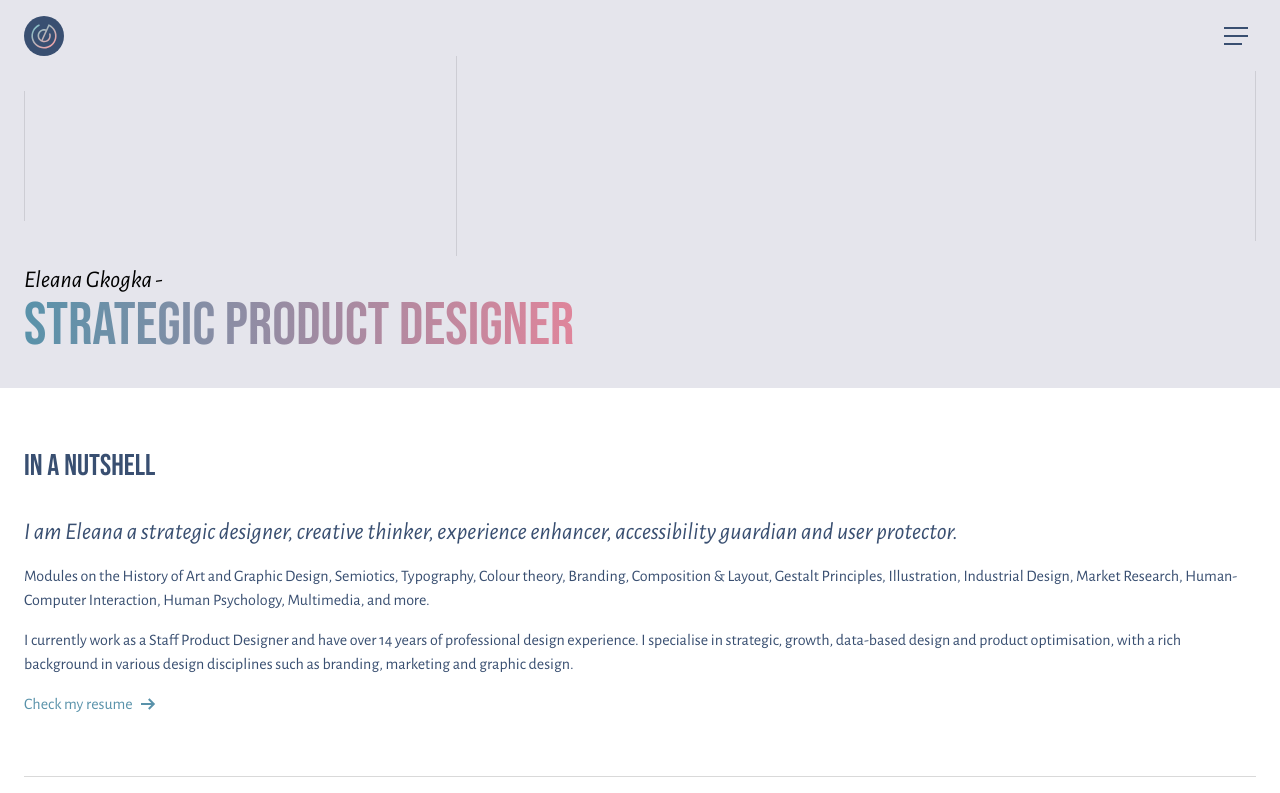
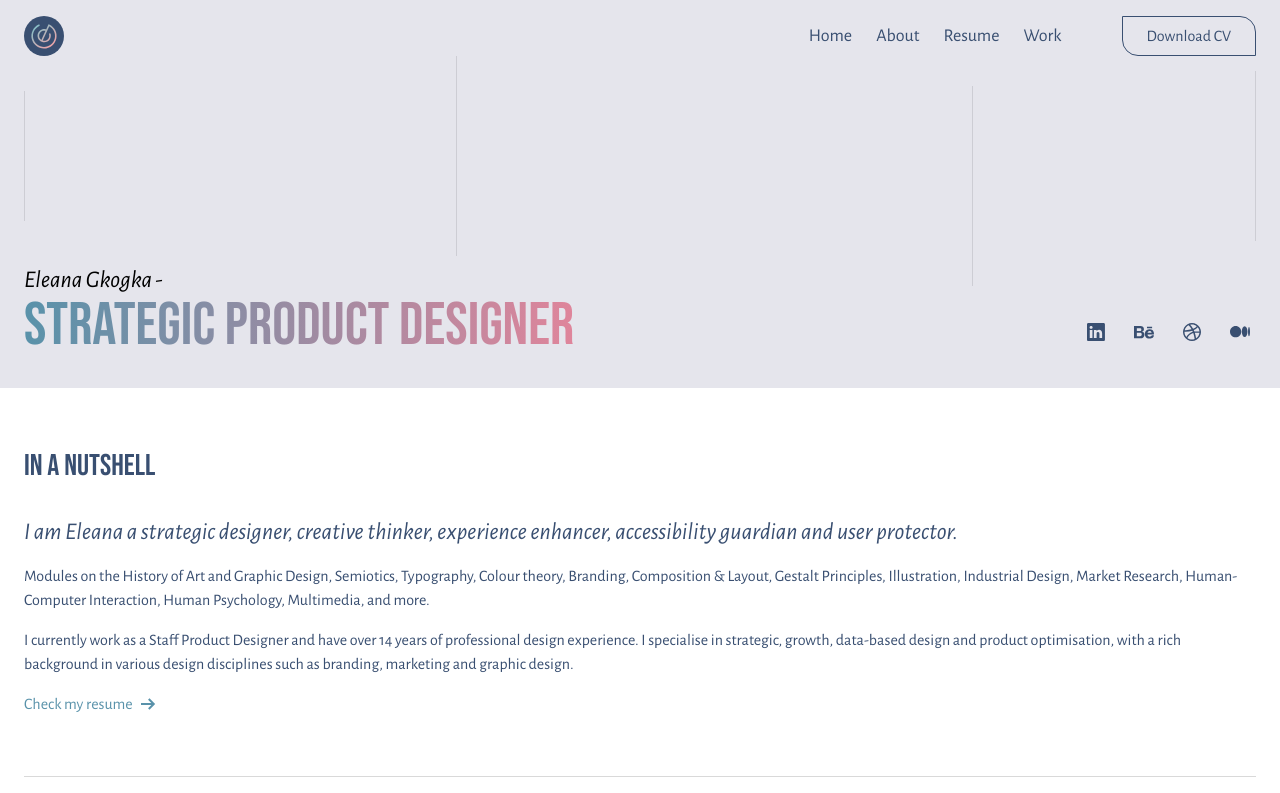
Before and after one commit to Jonur/eleanagkogka, a React (Vite) app: page / in a window 1280 px wide. Shown: the top 793 px of the page. Built offline with nearby package versions, Linux system fonts and the light colour scheme.

Commit message:
Responsive header

```diff
--- a/src/components/Header/Header.tsx
+++ b/src/components/Header/Header.tsx
@@ -2,11 +2,13 @@ import React, { useState } from 'react';
 import { Link } from 'react-router-dom';
 
 import { Close, Menu } from 'src/components/Icons';
+import { useWindowDimensions } from 'src/hooks';
 import { Route } from 'src/types';
 
 import SocialMedia from './SocialMedia';
 
 const Header: React.FC = () => {
+  const { onLargeScreen } = useWindowDimensions();
   const [menuVisible, setMenuVisible] = useState(false);
 
   return (
@@ -15,6 +17,8 @@ const Header: React.FC = () => {
         <Link to={Route.ROOT}>
           <img src="/logo.svg" className="w-10 h-10" />
         </Link>
+
+        {!onLargeScreen() && (
           <button
             aria-label="Display menu"
             onClick={() => setMenuVisible(true)}
@@ -22,9 +26,11 @@ const Header: React.FC = () => {
           >
             <Menu className="text-dark-blue" />
           </button>
+        )}
 
-        {menuVisible && (
-          <div className="absolute bg-dark-blue w-full h-full left-0 top-0 pt-4 px-6 pb-16 z-10 flex flex-col justify-between items-end">
+        {(menuVisible || onLargeScreen()) && (
+          <div className="absolute bg-dark-blue lg:bg-transparent w-full h-full left-0 top-0 pt-4 px-6 pb-16 z-10 flex flex-col justify-between items-end">
+            {!onLargeScreen() && (
               <div className="w-full flex justify-between">
                 <Link to={Route.ROOT}>
                   <img src="/logo.svg" className="w-10 h-10" />
@@ -37,21 +43,22 @@ const Header: React.FC = () => {
                   <Close className="text-white" />
                 </button>
               </div>
+            )}
 
             <nav
               role="menu"
-              className="text-white text-2xl flex flex-col gap-6 border-l border-white border-opacity-10 pl-8 w-[258px]"
+              className="text-white lg:text-dark-blue text-2xl lg:text-lg flex flex-col lg:flex-row lg:items-center lg:justify-end gap-6 border-l border-white border-opacity-10 lg:border-l-0 pl-8 lg:pl-0 w-[258px] lg:w-auto"
             >
               <Link to={Route.ROOT}>Home</Link>
               <Link to={Route.ABOUT}>About</Link>
               <Link to={Route.RESUME}>Resume</Link>
               <Link to={Route.WORK}>Work</Link>
 
-              <button className="text-base border border-white rounded-tr-2xl rounded-bl-2xl w-fit mt-[175px] h-[40px] px-6 py-0">
+              <button className="text-base border border-white lg:border-dark-blue rounded-tr-2xl rounded-bl-2xl w-fit mt-[175px] lg:mt-0 lg:ml-[36px] h-[40px] px-6 py-0">
                 Download CV
               </button>
 
-              <SocialMedia />
+              {!onLargeScreen() && <SocialMedia />}
             </nav>
           </div>
         )}
@@ -60,13 +67,19 @@ const Header: React.FC = () => {
       <div role="none" className="flex w-full h-[200px] items-center mb-2 relative">
         <div className="w-[1px] h-[65%] bg-black opacity-10" />
         <div className="w-[1px] h-[100%] bg-black opacity-10 ml-[35%]" />
+        {onLargeScreen() && <div className="w-[1px] h-[100%] bg-black opacity-10 absolute right-[23%] top-[30px]" />}
         <div className="w-[1px] h-[85%] bg-black opacity-10 absolute right-0" />
       </div>
 
       <h2 className="italic text-2xl">Eleana Gkogka -</h2>
+
+      <div className="flex justify-between lg:items-baseline">
         <h1 className="text-6xl font-bebas uppercase bg-gradient-to-r from-teal-dark to-pink inline-block text-transparent bg-clip-text">
           Strategic product designer
         </h1>
+
+        {onLargeScreen() && <SocialMedia />}
+      </div>
     </header>
   );
 };
--- a/src/components/Header/SocialMedia/SocialMedia.tsx
+++ b/src/components/Header/SocialMedia/SocialMedia.tsx
@@ -1,14 +1,14 @@
 import { BehanceLogo, DribbleLogo, LinkedInLogo, MediumLogo } from 'src/components/Icons';
 
 const SocialMedia: React.FC = () => (
-  <nav role="menubar" className="flex gap-4 mt-[44px]">
+  <nav role="menubar" className="flex gap-4 mt-[44px] lg:mt-0 lg:h-[32px]">
     <a
       href="https://www.linkedin.com/in/eleanagkogka/"
       target="_blank"
       className="w-8 h-8 flex items-center justify-center"
       rel="noreferrer"
     >
-      <LinkedInLogo className="text-white" />
+      <LinkedInLogo className="text-white lg:text-dark-blue" />
     </a>
     <a
       href="https://behance.net/EleanaG"
@@ -16,7 +16,7 @@ const SocialMedia: React.FC = () => (
       className="w-8 h-8 flex items-center justify-center"
       rel="noreferrer"
     >
-      <BehanceLogo className="text-white" />
+      <BehanceLogo className="text-white lg:text-dark-blue" />
     </a>
     <a
       href="https://dribbble.com/EleanaGkogka"
@@ -24,7 +24,7 @@ const SocialMedia: React.FC = () => (
       className="w-8 h-8 flex items-center justify-center"
       rel="noreferrer"
     >
-      <DribbleLogo className="text-white" />
+      <DribbleLogo className="text-white lg:text-dark-blue" />
     </a>
     <a
       href="https://medium.com/@eleana_gkogka"
@@ -32,7 +32,7 @@ const SocialMedia: React.FC = () => (
       className="w-8 h-8 flex items-center justify-center"
       rel="noreferrer"
     >
-      <MediumLogo className="text-white" />
+      <MediumLogo className="text-white lg:text-dark-blue" />
     </a>
   </nav>
 );
--- a/src/hooks/useWindowDimensions.ts
+++ b/src/hooks/useWindowDimensions.ts
@@ -7,7 +7,7 @@ import useOnMount from './useOnMount';
 
 type UseWindowDimensionsReturnType = {
   windowDimensions: WindowDimensions;
-  onLargeScreen: () => void;
+  onLargeScreen: () => boolean;
 };
 
 const useWindowDimensions = (): UseWindowDimensionsReturnType => {
```
Lines whose indentation alone changed are shown as unchanged.
